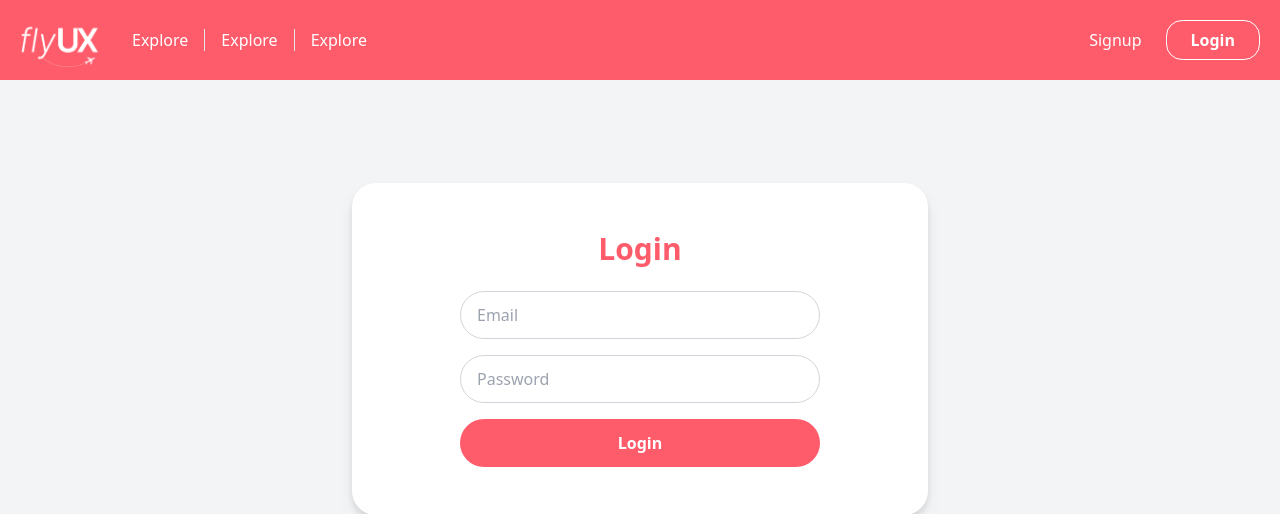
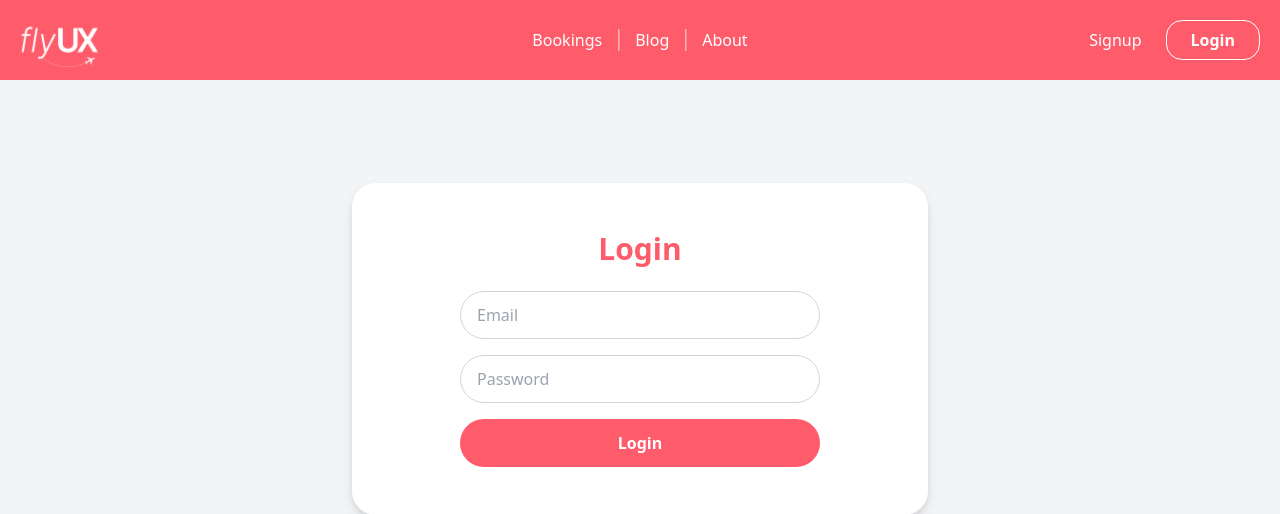
Before and after one commit to CarlMurray/flyUX-pp4, a Django app: page /login/ in a window 1280 px wide. Shown: the top 514 px of the page. Run offline with Django 4.2, Linux system fonts and the light colour scheme; some libraries are stand-ins or nearby versions.

Commit message:
style: modify nav bar styles

```diff
--- a/templates/base/base.html
+++ b/templates/base/base.html
@@ -50,31 +50,29 @@
     <body class="flex flex-col min-h-full bg-gray-100">
         <header class="relative flex items-center w-full h-20 mx-auto bg-primary">
             <nav class="container flex items-center justify-between px-5 m-auto">
-                <div class="flex gap-4">
                     <!-- HEADER LOGO -->
-                    <div class="flex items-center w-20">
-                        <a href="{% url 'home-page' %}">
-                            <img src="/static/img/flyux-logo.png" alt="" height="" />
+                    <div class="flex items-center flex-1 w-20 basis-['250px']">
+                        <a href="{% url 'home-page' %}" class="w-20">
+                            <img src="/static/img/flyux-logo.png" alt="" height=""/>
                         </a>
                     </div>
                     <!-- NAV ITEMS -->
-                    <div class="items-center hidden sm:flex justify-self-center">
+                    <div class="absolute items-center justify-center hidden -translate-x-1/2 left-1/2 md:flex">
                         <ul class="flex">
                             <li>
-                                <a href="#" class="px-4 text-white">Explore</a>
+                                <a href="#" class="px-4 text-white">Bookings</a>
                             </li>
                             <li>
-                                <a href="#" class="text-white px-4 border-x-[1px]">Explore</a>
+                                <a href="#" class="text-white px-4 border-x-[1px]">Blog</a>
                             </li>
                             <li>
-                                <a href="#" class="px-4 text-white">Explore</a>
+                                <a href="#" class="px-4 text-white">About</a>
                             </li>
                         </ul>
                     </div>
-                </div>
                     <!-- SIGNUP LOGIN CTAs-->
-                <div class="hidden sm:block">
-                    <div class="hidden sm:flex">
+                    <div class="hidden md:flex shrink-0">
+                        <div class="justify-end hidden sm:flex">
                             {% if user.is_authenticated %}
                             <div class="flex">
                                 <a href="#" class="text-white border-r-[1px] border-r-white pr-4">Welcome, <strong>{{ user.first_name }}</strong></a>
@@ -90,8 +88,8 @@
                 </div>
                 <!-- MOBILE NAV -->
                 <!-- HAMBURGER ICON -->
-                <div class="sm:hidden">
-                    <div class="flex flex-col items-center justify-between w-10 h-8 sm:hidden"
+                <div class="md:hidden">
+                    <div class="flex flex-col items-center justify-between w-10 h-8"
                          id="hamburger-menu">
                         <span class="block w-full h-0 px-2 py-0 border-2 border-white rounded-full"></span>
                         <span class="block w-full h-0 px-2 py-0 border-2 border-white rounded-full"></span>
```
Lines whose indentation alone changed are shown as unchanged.
